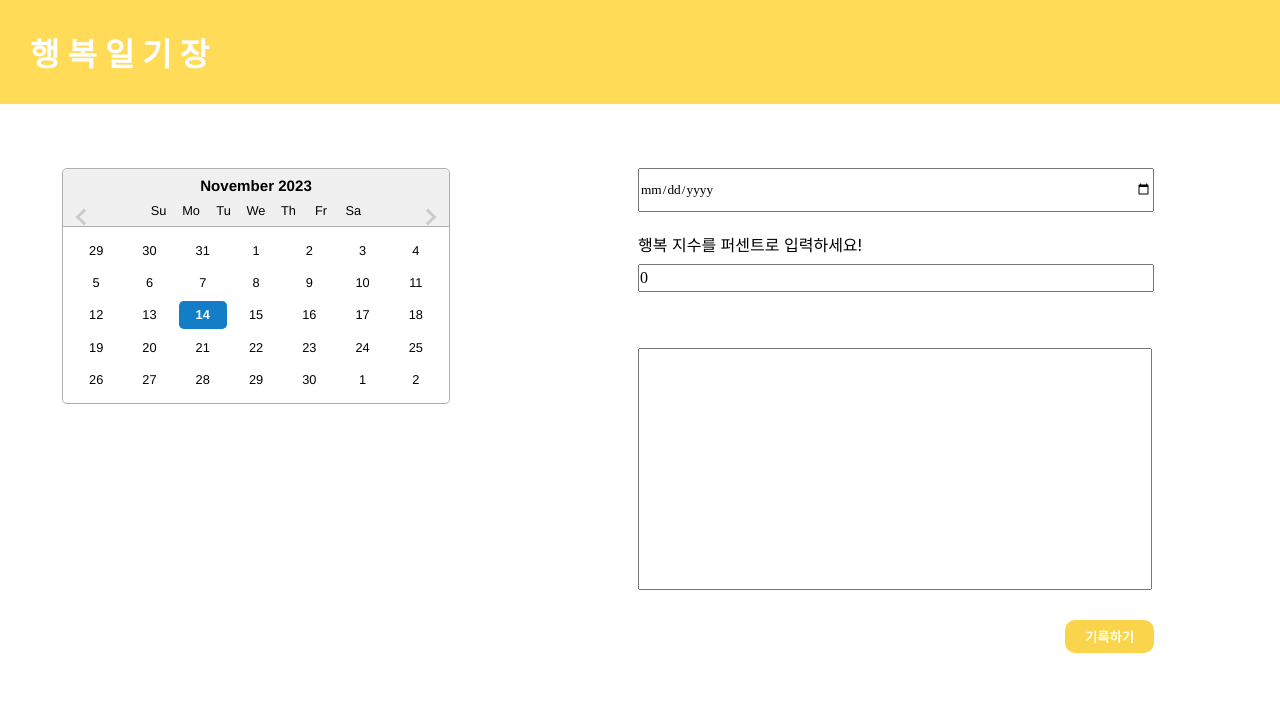
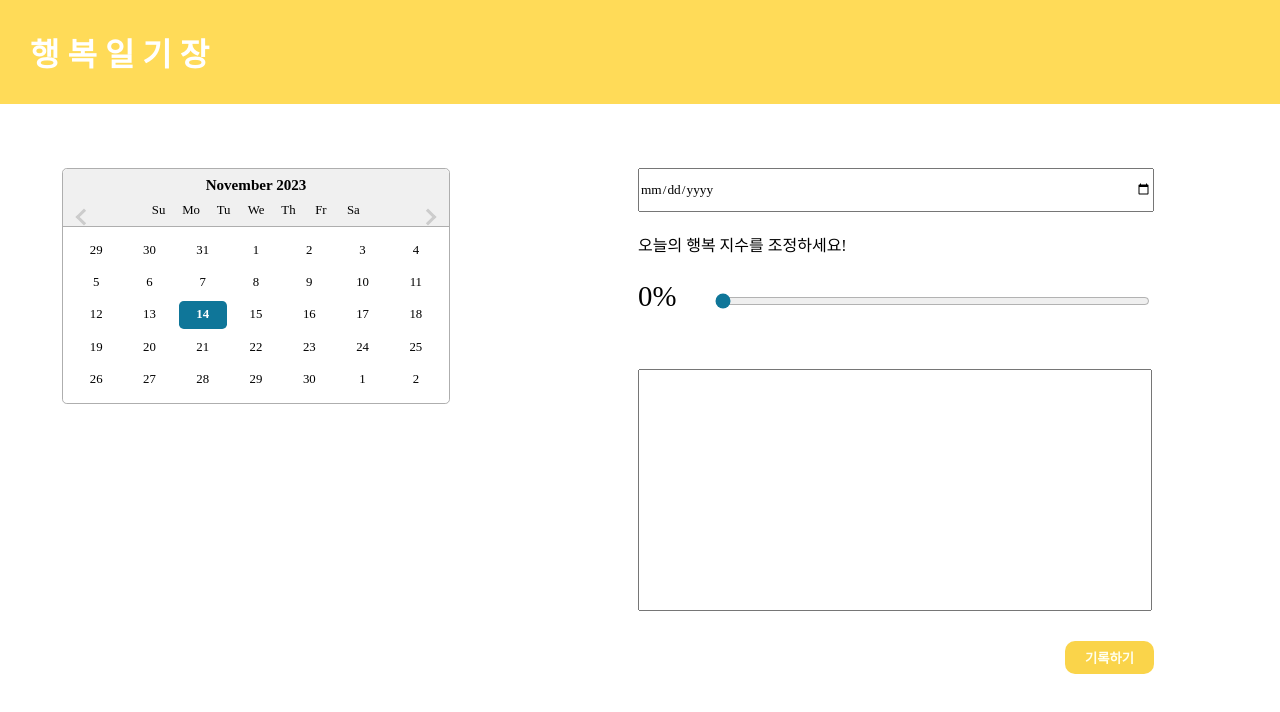
Before and after one commit to ceun2/BeHappy, a React (Create React App) app: page / in a window 1280 px wide. Shown: the top 712 px of the page. Built offline with nearby package versions, Linux system fonts and the light colour scheme.

Commit message:
change input type to range

```diff
--- a/src/components/Calendar.css
+++ b/src/components/Calendar.css
@@ -9,10 +9,12 @@
   width: 3rem !important;
 }
 .react-datepicker__day--highlighted {
-  background-color: pink !important;
+  background-color: skyblue !important;
+  /* background-color: pink !important; */
 }
 .react-datepicker__day--selected {
-  background-color: rgb(20, 125, 200) !important;
+  /* background-color: rgb(20, 125, 200) !important; */
+  background-color: rgb(15, 118, 153) !important;
 }
 
 #history {
--- a/src/components/Diary.css
+++ b/src/components/Diary.css
@@ -1,6 +1,7 @@
 * {
   margin: 0;
   padding: 0;
+  font-family: 함초롬돋움;
 }
 #diary {
   flex-grow: 1;
@@ -23,11 +24,13 @@ input {
   margin-top: 3vh;
 }
 #rating {
-  width: 40vw;
+  width: 34vw;
   height: 3vh;
   display: flex;
   font-size: 1rem;
   margin-top: 1vh;
+
+  accent-color: rgb(15, 118, 153);
 }
 #write {
   width: 40vw;
@@ -51,3 +54,14 @@ button {
 button:hover {
   background-color: #f2c468;
 }
+#rate-container {
+  display: flex;
+  align-items: center;
+  margin-top: 3vh;
+}
+#rate-num {
+  width: 6vw;
+  font-size: 1.8rem;
+  font-family: 함초롬돋움;
+  /* margin-right: 20px; */
+}
--- a/src/components/Diary.js
+++ b/src/components/Diary.js
@@ -24,7 +24,7 @@ const Diary = ({ onCreate }) => {
   const handleSubmit = (e) => {
     e.preventDefault();
     onCreate(state.date, state.rating, state.content);
-    alert(JSON.stringify(state));
+    // alert(JSON.stringify(state));
     setState({
       date: '',
       rating: 0,
@@ -41,16 +41,22 @@ const Diary = ({ onCreate }) => {
           value={state.date}
           onChange={handleChangeState}
         />
-        <div style={{ marginTop: '20px' }}>
-          행복 지수를 퍼센트로 입력하세요!
+        <div style={{ marginTop: '20px', fontFamily: '함초롬돋움' }}>
+          오늘의 행복 지수를 조정하세요!
         </div>
+        <div id="rate-container">
+          <span id="rate-num">{state.rating}%</span>
           <input
             id="rating"
+            type="range"
+            min="0"
+            max="100"
             ref={ratingInput}
             name="rating"
             value={state.rating}
             onChange={handleChangeState}
           />
+        </div>
         <textarea
           id="write"
           ref={contentInput}
```
Lines whose indentation alone changed are shown as unchanged.
